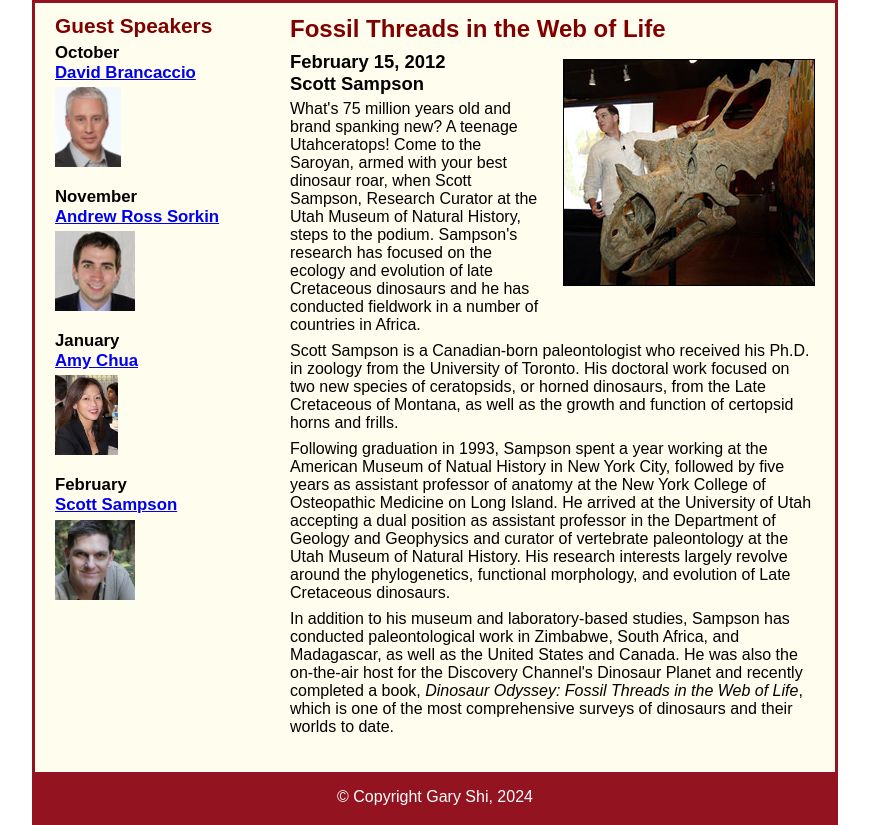
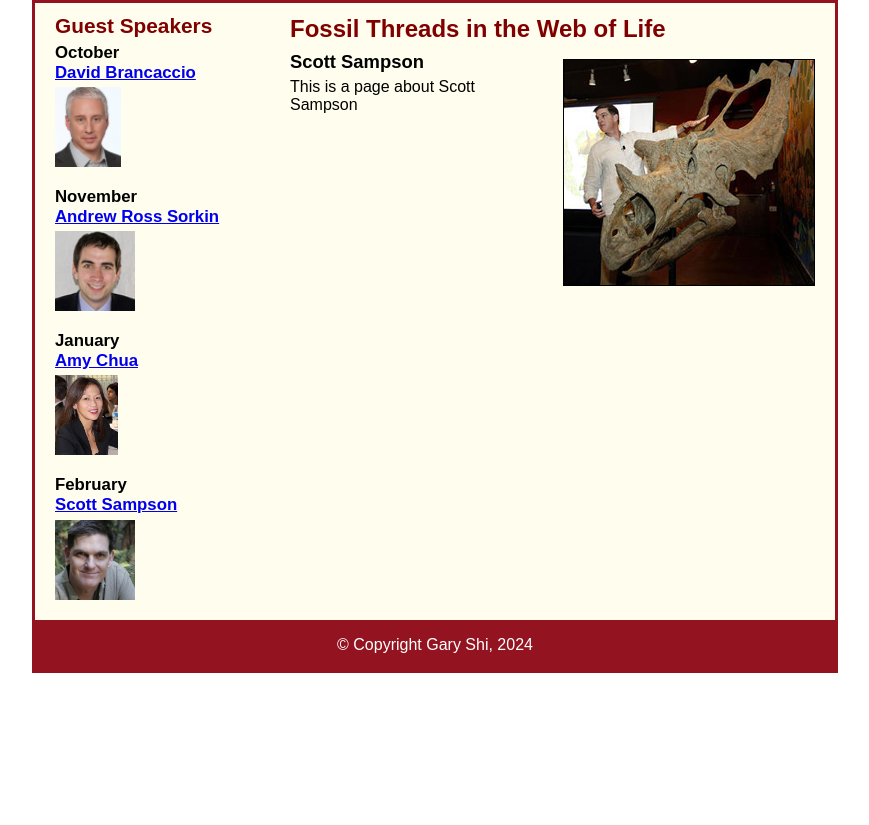
Before and after one commit to JiaFTW/A09, a plain HTML site: page speakers/sampson.html in a window 1280 px wide. Shown: the part 134-959 px from the top of the page, without its empty margins (205-1074 px from the left). After the commit the page ends 807 px from the top, so only its background shows below. Drawn offline with Linux system fonts and the light colour scheme.

Commit message:
Update sampson.html

```diff
--- a/speakers/sampson.html
+++ b/speakers/sampson.html
@@ -19,25 +19,19 @@
 		<h1>Fossil Threads in the Web of Life</h1>
 		<article>
 		<img src="../images/sampsondinosaur.png" alt="Scott Sampson With Dinosaur">
-		<h2>February 15, 2012<br>Scott Sampson</h2>
-		<p>What's 75 million years old and brand spanking new? A teenage Utahceratops! Come to the Saroyan, armed with your best dinosaur roar, when Scott Sampson, Research Curator at the Utah Museum of Natural History, steps to the podium. Sampson's research has focused on the ecology and evolution of late Cretaceous dinosaurs and he has conducted fieldwork in a number of countries in Africa.</p>
-	    <p>Scott Sampson is a Canadian-born paleontologist who received his Ph.D. in zoology from the University of Toronto. His doctoral work focused on two new species of ceratopsids, or horned dinosaurs, from the Late Cretaceous of Montana, as well as the growth and function of certopsid horns and frills.</p>
-        <p>Following graduation in 1993, Sampson spent a year working at the American Museum of Natual History in New York City, followed by five years as assistant professor of anatomy at the New York College of Osteopathic Medicine on Long Island. He arrived at the University of Utah accepting a dual position as assistant professor in the Department of Geology and Geophysics and curator of vertebrate paleontology at the Utah Museum of Natural History. His research interests largely revolve around the phylogenetics, functional morphology, and evolution of Late Cretaceous dinosaurs.</p>
-        <p>In addition to his museum and laboratory-based studies, Sampson has conducted paleontological
-        work in Zimbabwe, South Africa, and Madagascar, as well as the United States and Canada. He was also the on-the-air host for the Discovery Channel's Dinosaur Planet and recently completed a
-		book, <em>Dinosaur Odyssey: Fossil Threads in the Web of Life</em>, which is one of the most
-		comprehensive surveys of dinosaurs and their worlds to date.</p>
+		<h2>Scott Sampson</h2>
+		<p>This is a page about Scott Sampson</p>
 		</article>
 	</section>
 	<aside>
             <h2 id="speakers">Guest Speakers</h2>
-            <h3>October<br><a href="speakers/brancaccio.html">David Brancaccio</a></h3>
+            <h3>October<br><a href="../speakers/brancaccio.html">David Brancaccio</a></h3>
             <img src="../images/brancaccio.png" alt="David Brancaccio Photo" height ="80">
-            <h3>November<br><a href="speakers/sorkin.html">Andrew Ross Sorkin</a></h3>
+            <h3>November<br><a href="../speakers/sorkin.html">Andrew Ross Sorkin</a></h3>
             <img src="../images/sorkin.png" alt="Andrew Ross Sorkin Photo" height ="80">
-            <h3>January<br><a href="speakers/chua.html">Amy Chua</a></h3>
+            <h3>January<br><a href="../speakers/chua.html">Amy Chua</a></h3>
             <img src="../images/chua.png" alt="Amy Chua Photo" height ="80">
-            <h3>February<br><a href="speakers/sampson.html">Scott Sampson</a></h3>
+            <h3>February<br><a href="../speakers/sampson.html">Scott Sampson</a></h3>
             <img src="../images/sampson.png" alt="Scott Sampson Photo" height ="80">
         </aside>
 	<footer>
```
